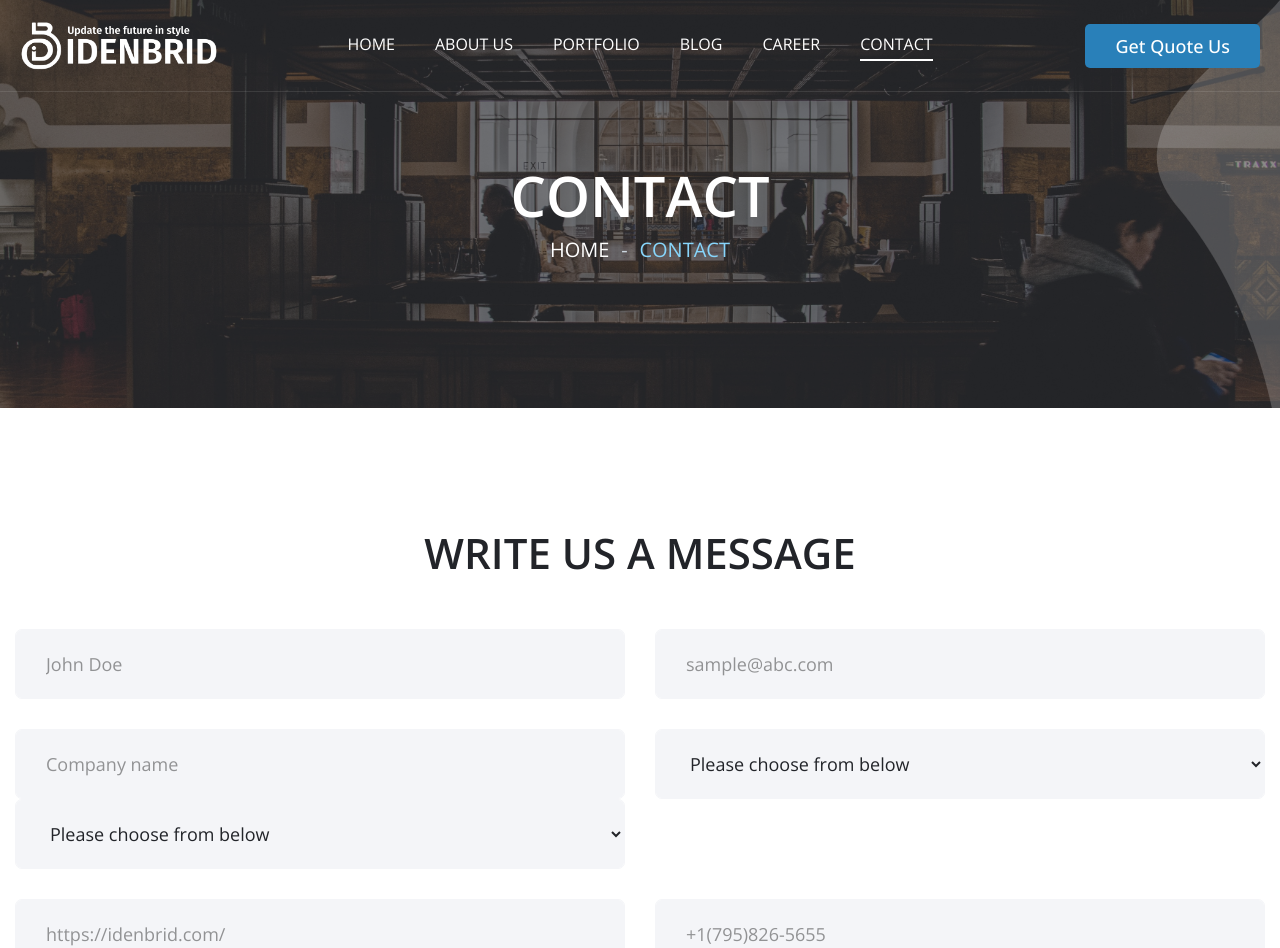
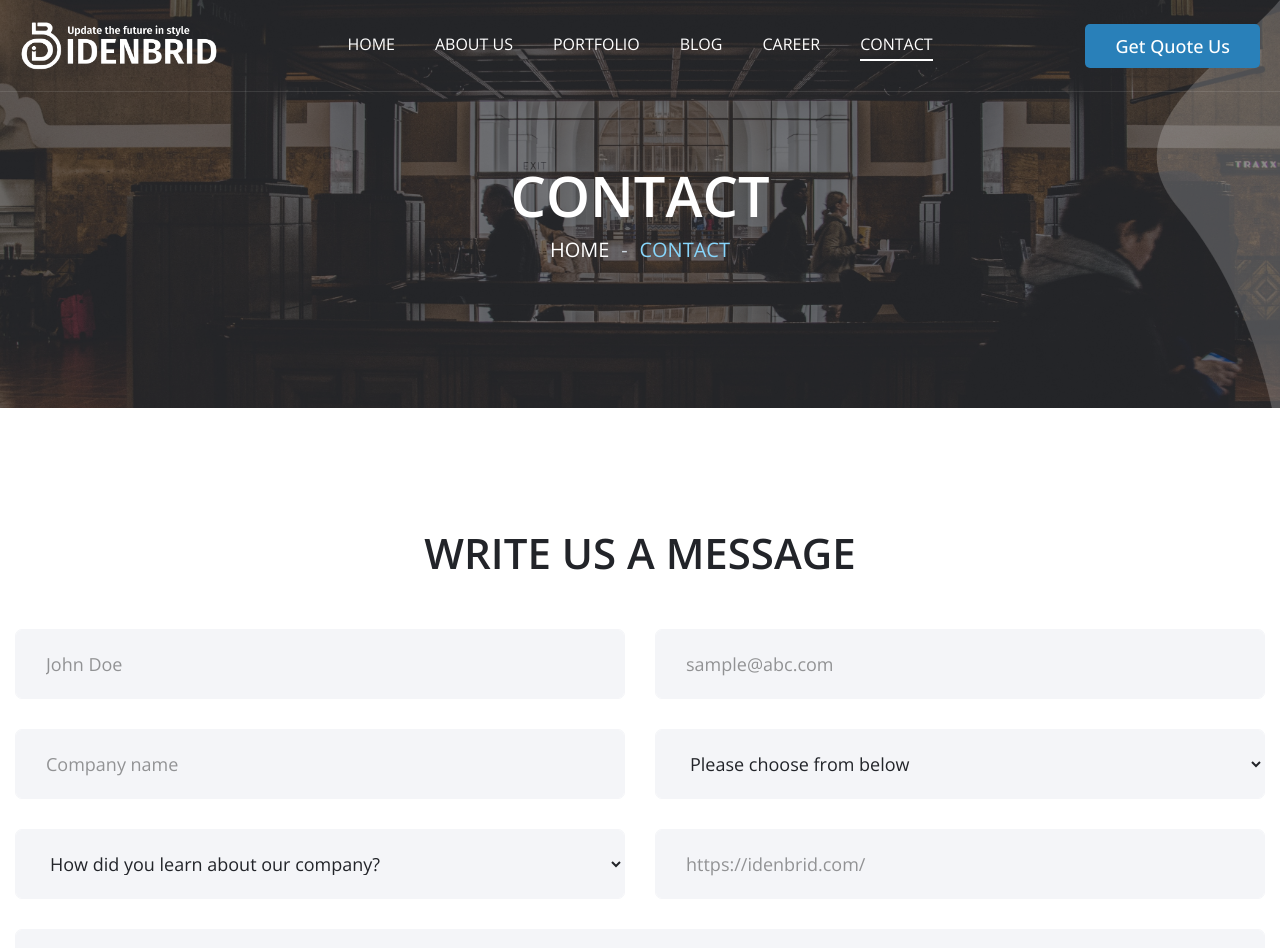
Before and after one commit to kashif-zia/idenbrid-en-vue, a Vue app in the folder frontend/: page /contact in a window 1280 px wide. Shown: the top 948 px of the page. Built offline with nearby package versions, Linux system fonts and the light colour scheme.

Commit message:
style changes

```diff
--- a/frontend/src/components/Contact.vue
+++ b/frontend/src/components/Contact.vue
@@ -56,22 +56,27 @@
                   <div id="error_for_880722_2634pi_880722_2634" style="display:none"></div>
                 </div>
               </div>
+
+            </div>
+            <div class="form-group row form-field website pd-text">
+
+
               <div class="col-md-6">
                 <div class="formInputInner Inquiry_type ">
                   <select v-model="form.inquiry_type" id="880722_2634pi_880722_2634" se class="select form-control"
                     onchange="">
-                    <option  selected="selected" disabled value="">Please choose from below</option>
-                    <option value="13990">Looking for an IT development outsourcer</option>
-                    <option value="13992">I want a quote for a project</option>
-                    <option value="13994">want to do business</option>
-                    <option value="13996">About recruitment</option>
-                    <option value="13996">Inquiries about coverage and company</option>
+                    <option  selected="selected" disabled value="">How did you learn about our company?</option>
+                    <option value="12990">Introduction</option>
+                    <option value="12992">SNS</option>
+                    <option value="12994">blog</option>
+                    <option value="12996">from a sales representative</option>
+                    <option value="12996">email sent</option>
+                    <option value="12996">web search</option>
+                    <option value="12996">others</option>
                   </select>
                   <div id="error_for_880722_2634pi_880722_2634" style="display:none"></div>
                 </div>
               </div>
-            </div>
-            <div class="form-group row form-field  last_name pd-text required">
               <div class="col-md-6">
                 <div class="formInputInner website ">
                   <input v-model="form.url" type="url" name="880722_2636pi_880722_2636" id="880722_2636pi_880722_2636"
@@ -80,7 +85,10 @@
                   <div id="error_for_880722_2636pi_880722_2636" style="display:none"> </div>
                 </div>
               </div>
-              <div class="col-md-6">
+            </div>
+            <!-- <div class="form-group row form-field  last_name pd-text required">
+
+              <div class="col-md-12">
                 <div class="formInputInner  phone ">
                   <input v-model="form.phone_number" type="tel" name="880722_2638pi_880722_2638"
                     id="880722_2638pi_880722_2638"  class="text text form-control" size="30" maxlength="40"
@@ -88,7 +96,7 @@
                   <div id="error_for_880722_2638pi_880722_2638" style="display:none"></div>
                 </div>
               </div>
-            </div>
+            </div> -->
             <div class="form-group row form-field phone pd-text required   ">
               <div class="col-md-12">
                 <div class="formInputInner  Contact_Us ">
--- a/frontend/src/components/PrivacyPolicy.vue
+++ b/frontend/src/components/PrivacyPolicy.vue
@@ -135,7 +135,7 @@ import PageHeader from '../views/PageHeader.vue';
     .privacy__about {
         display: block;
         margin: 0 0 0 auto;
-        width: 260px;
+        width: 400px;
     }
     @media (max-width: 767px) {
     .section-policy {
@@ -146,6 +146,7 @@ import PageHeader from '../views/PageHeader.vue';
 }
 .privacy__about{
 margin: 0px;
+width: 100%;
 }
     }
 </style>
```
Also changed, not shown: frontend/public/css/style.css.
